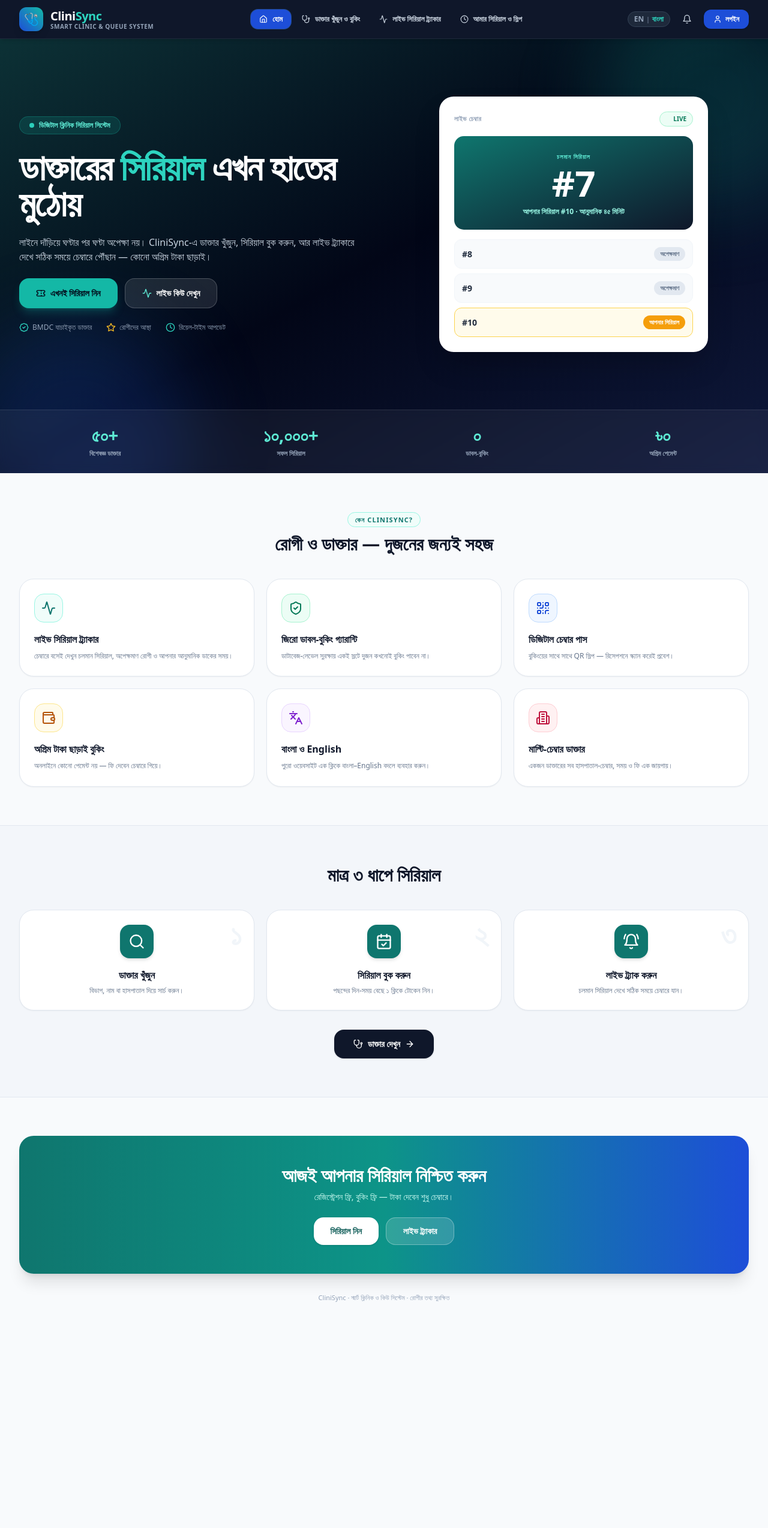
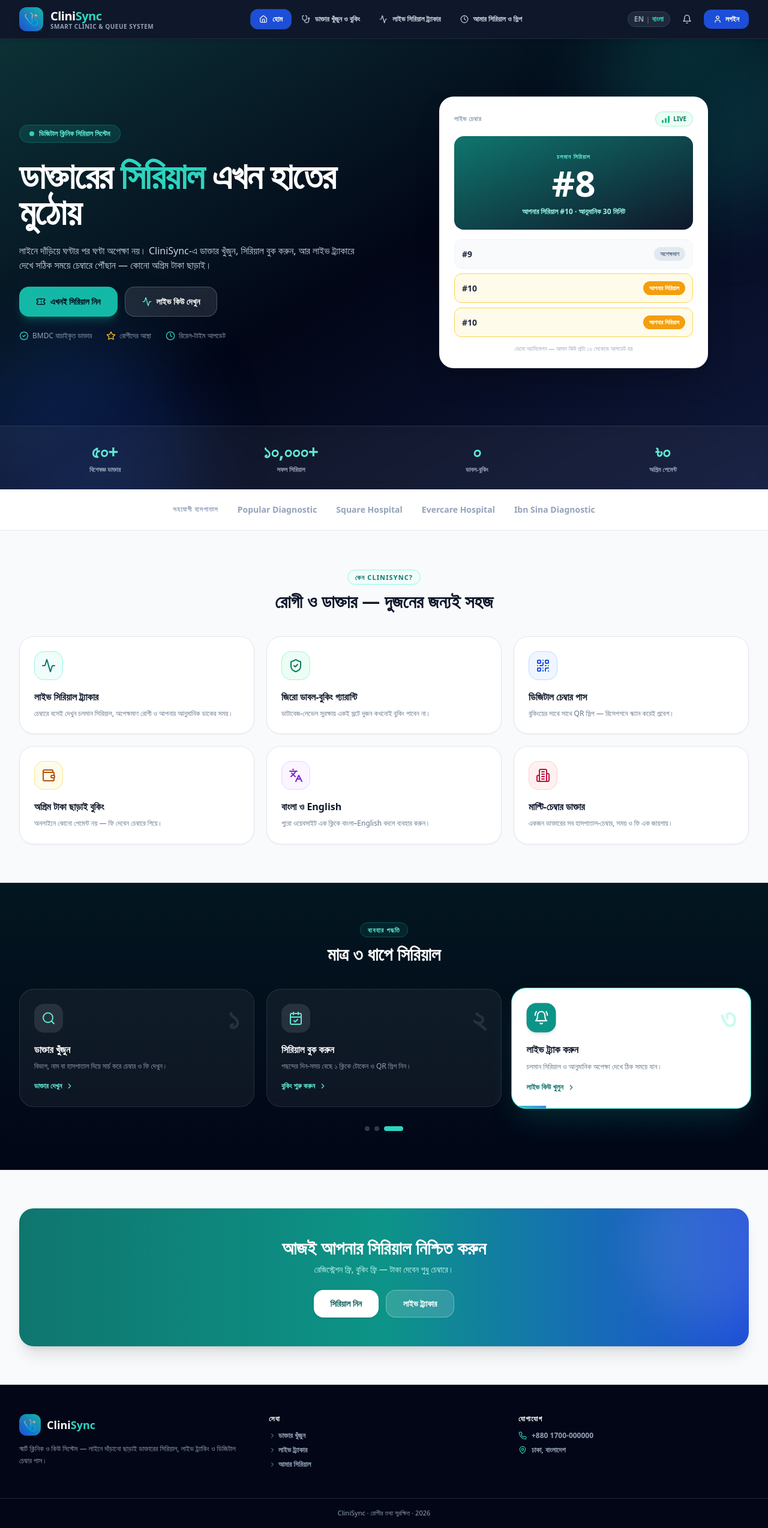
Before and after one commit to ashraf1600/Clinisync, a React (Vite) app in the folder frontend/: page / in a window 1280 px wide. Shown: the whole page at 60% size. Before the commit the page ends 2236 px from the top, so only its background shows below. Built offline with nearby package versions, Linux system fonts and the light colour scheme; no server answers.

Commit message:
feat(landing): animated steps + ticking LIVE card, pro polish

```diff
--- a/frontend/src/features/landing/LandingPage.tsx
+++ b/frontend/src/features/landing/LandingPage.tsx
@@ -1,4 +1,4 @@
-import React from 'react';
+import React, { useState, useEffect } from 'react';
 import {
   Stethoscope,
   Activity,
@@ -15,6 +15,9 @@
   Star,
   Clock,
   BadgeCheck,
+  Phone,
+  MapPin,
+  ChevronRight,
 } from 'lucide-react';
 import { useLanguage } from '../../context/LanguageContext';
 
@@ -22,9 +25,35 @@
   onNavigate: (tab: string) => void;
 }
 
+// Simulated live chamber: serving serial ticks forward like the real tracker
+const SERVE_CYCLE = [7, 8, 9];
+const MY_SERIAL = 10;
+const MIN_PER_PATIENT = 15;
+
 export const LandingPage: React.FC<LandingPageProps> = ({ onNavigate }) => {
   const { language } = useLanguage();
   const bn = language === 'bn';
+
+  // Ticking LIVE demo
+  const [serveIdx, setServeIdx] = useState(0);
+  const [paused, setPaused] = useState(false);
+  useEffect(() => {
+    if (paused) return;
+    const id = setInterval(() => setServeIdx((i) => (i + 1) % SERVE_CYCLE.length), 3000);
+    return () => clearInterval(id);
+  }, [paused]);
+  const serving = SERVE_CYCLE[serveIdx];
+  const upcomingRows = [serving + 1, serving + 2, MY_SERIAL];
+  const etaMin = Math.max(5, (MY_SERIAL - serving) * MIN_PER_PATIENT);
+
+  // Auto-cycling 3 steps
+  const [activeStep, setActiveStep] = useState(0);
+  const [stepsPaused, setStepsPaused] = useState(false);
+  useEffect(() => {
+    if (stepsPaused) return;
+    const id = setInterval(() => setActiveStep((s) => (s + 1) % 3), 2800);
+    return () => clearInterval(id);
+  }, [stepsPaused]);
 
   const stats = [
     { value: bn ? '৫০+' : '50+', label: bn ? 'বিশেষজ্ঞ ডাক্তার' : 'Specialist Doctors' },
@@ -86,24 +115,29 @@
 
   const steps = [
     {
-      n: bn ? '১' : '1',
       icon: Search,
       title: bn ? 'ডাক্তার খুঁজুন' : 'Find a Doctor',
-      desc: bn ? 'বিভাগ, নাম বা হাসপাতাল দিয়ে সার্চ করুন।' : 'Search by specialty, name or hospital.',
+      desc: bn ? 'বিভাগ, নাম বা হাসপাতাল দিয়ে সার্চ করে চেম্বার ও ফি দেখুন।' : 'Search by specialty, name or hospital — see chambers and fees.',
+      action: bn ? 'ডাক্তার দেখুন' : 'Browse doctors',
+      tab: 'doctors',
     },
     {
-      n: bn ? '২' : '2',
       icon: CalendarCheck,
       title: bn ? 'সিরিয়াল বুক করুন' : 'Book Your Serial',
-      desc: bn ? 'পছন্দের দিন-সময় বেছে ১ ক্লিকে টোকেন নিন।' : 'Pick a day and time, get your token in 1 tap.',
+      desc: bn ? 'পছন্দের দিন-সময় বেছে ১ ক্লিকে টোকেন ও QR স্লিপ নিন।' : 'Pick a day and time — get your token and QR slip in 1 tap.',
+      action: bn ? 'বুকিং শুরু করুন' : 'Start booking',
+      tab: 'doctors',
     },
     {
-      n: bn ? '৩' : '3',
       icon: BellRing,
       title: bn ? 'লাইভ ট্র্যাক করুন' : 'Track It Live',
-      desc: bn ? 'চলমান সিরিয়াল দেখে সঠিক সময়ে চেম্বারে যান।' : 'Follow the live serial and arrive right on time.',
+      desc: bn ? 'চলমান সিরিয়াল ও আনুমানিক অপেক্ষা দেখে ঠিক সময়ে যান।' : 'Follow the running serial and wait estimate — arrive right on time.',
+      action: bn ? 'লাইভ কিউ খুলুন' : 'Open live queue',
+      tab: 'live-tracker',
     },
   ];
+
+  const partners = ['Popular Diagnostic', 'Square Hospital', 'Evercare Hospital', 'Ibn Sina Diagnostic'];
 
   return (
     <div className="font-sans">
@@ -113,7 +147,7 @@
         <div className="absolute -top-24 -right-24 w-96 h-96 rounded-full bg-teal-500/20 blur-3xl" />
         <div className="absolute -bottom-32 -left-16 w-96 h-96 rounded-full bg-blue-600/20 blur-3xl" />
         <div className="relative max-w-7xl mx-auto px-4 sm:px-6 lg:px-8 py-16 sm:py-24 grid grid-cols-1 lg:grid-cols-2 gap-12 items-center">
-          <div className="space-y-6">
+          <div className="space-y-6 anim-fade-up">
             <span className="inline-flex items-center gap-2 bg-teal-500/15 text-teal-300 text-xs font-bold px-4 py-1.5 rounded-full border border-teal-500/30">
               <span className="w-2 h-2 rounded-full bg-teal-400 animate-pulse" />
               {bn ? 'ডিজিটাল ক্লিনিক সিরিয়াল সিস্টেম' : 'Digital Clinic Serial System'}
@@ -153,34 +187,60 @@
             </div>
           </div>
 
-          {/* Hero visual: live serial card */}
-          <div className="relative">
-            <div className="bg-white text-slate-900 rounded-3xl p-6 shadow-2xl border border-white/10 max-w-md mx-auto">
+          {/* LIVE demo card — serving serial ticks forward every 3s */}
+          <div className="relative anim-fade-up" style={{ animationDelay: '0.15s' }}>
+            <div
+              className="bg-white text-slate-900 rounded-3xl p-6 shadow-2xl border border-white/10 max-w-md mx-auto anim-float-soft"
+              onMouseEnter={() => setPaused(true)}
+              onMouseLeave={() => setPaused(false)}
+            >
               <div className="flex items-center justify-between mb-4">
                 <span className="text-[11px] font-extrabold uppercase tracking-wider text-slate-400">
                   {bn ? 'লাইভ চেম্বার' : 'Live Chamber'}
                 </span>
                 <span className="flex items-center gap-1.5 bg-emerald-50 text-emerald-700 text-[10px] font-extrabold px-2.5 py-1 rounded-full border border-emerald-200">
-                  <span className="w-1.5 h-1.5 rounded-full bg-emerald-500 animate-ping" /> LIVE
+                  {/* equalizer bars */}
+                  <span className="flex items-end gap-[2px] h-3">
+                    {[0, 1, 2].map((i) => (
+                      <span
+                        key={i}
+                        className="w-[3px] rounded-full bg-emerald-500 origin-bottom"
+                        style={{ height: '100%', animation: 'clinisync-eq 1s ease-in-out infinite', animationDelay: `${i * 0.2}s` }}
+                      />
+                    ))}
+                  </span>
+                  LIVE
                 </span>
               </div>
-              <div className="bg-gradient-to-br from-teal-700 to-slate-900 text-white rounded-2xl p-5 text-center">
+              <div className="bg-gradient-to-br from-teal-700 to-slate-900 text-white rounded-2xl p-5 text-center overflow-hidden">
                 <span className="text-[10px] uppercase font-bold text-teal-300 tracking-widest">
                   {bn ? 'চলমান সিরিয়াল' : 'Now Serving'}
                 </span>
-                <div className="text-6xl font-black my-1">#7</div>
-                <span className="text-xs text-teal-200 font-semibold">{bn ? 'আপনার সিরিয়াল #10 · আনুমানিক ৪৫ মিনিট' : 'Your serial #10 · approx. 45 min'}</span>
+                <div key={serving} className="text-6xl font-black my-1 anim-serve-pop">#{serving}</div>
+                <span className="text-xs text-teal-200 font-semibold">
+                  {bn ? `আপনার সিরিয়াল #${MY_SERIAL} · আনুমানিক ${etaMin} মিনিট` : `Your serial #${MY_SERIAL} · approx. ${etaMin} min`}
+                </span>
               </div>
               <div className="mt-4 space-y-2">
-                {[8, 9, 10].map((s) => (
-                  <div key={s} className={`flex items-center justify-between p-3 rounded-xl border ${s === 10 ? 'bg-amber-50 border-amber-300' : 'bg-slate-50 border-slate-100'}`}>
-                    <span className="font-black text-sm text-slate-800">#{s}</span>
-                    <span className={`text-[10px] font-extrabold px-2.5 py-1 rounded-full ${s === 10 ? 'bg-amber-500 text-white' : 'bg-slate-200 text-slate-500'}`}>
-                      {s === 10 ? (bn ? 'আপনার সিরিয়াল' : 'YOURS') : (bn ? 'অপেক্ষমাণ' : 'WAITING')}
-                    </span>
-                  </div>
-                ))}
+                {upcomingRows.map((s, idx) => {
+                  const mine = s === MY_SERIAL;
+                  return (
+                    <div
+                      key={`${serving}-${s}`}
+                      className={`flex items-center justify-between p-3 rounded-xl border anim-row-in ${mine ? 'bg-amber-50 border-amber-300' : 'bg-slate-50 border-slate-100'}`}
+                      style={{ animationDelay: `${idx * 0.12}s` }}
+                    >
+                      <span className="font-black text-sm text-slate-800">#{s}</span>
+                      <span className={`text-[10px] font-extrabold px-2.5 py-1 rounded-full ${mine ? 'bg-amber-500 text-white' : 'bg-slate-200 text-slate-500'}`}>
+                        {mine ? (bn ? 'আপনার সিরিয়াল' : 'YOURS') : (bn ? 'অপেক্ষমাণ' : 'WAITING')}
+                      </span>
+                    </div>
+                  );
+                })}
               </div>
+              <p className="text-center text-[10px] text-slate-400 mt-3">
+                {bn ? 'ডেমো অ্যানিমেশন — আসল কিউ প্রতি ১২ সেকেন্ডে আপডেট হয়' : 'Demo animation — the real queue updates every 12 seconds'}
+              </p>
             </div>
           </div>
         </div>
@@ -195,6 +255,18 @@
               </div>
             ))}
           </div>
+        </div>
+      </section>
+
+      {/* PARTNERS */}
+      <section className="border-b border-slate-200 bg-white">
+        <div className="max-w-7xl mx-auto px-4 sm:px-6 lg:px-8 py-6 flex flex-wrap items-center justify-center gap-x-8 gap-y-3">
+          <span className="text-[11px] font-bold uppercase tracking-widest text-slate-400">
+            {bn ? 'সহযোগী হাসপাতাল' : 'Partner Hospitals'}
+          </span>
+          {partners.map((p) => (
+            <span key={p} className="text-sm font-extrabold text-slate-400 hover:text-teal-700 transition">{p}</span>
+          ))}
         </div>
       </section>
 
@@ -224,54 +296,88 @@
         </div>
       </section>
 
-      {/* HOW IT WORKS */}
-      <section className="bg-slate-100/70 border-y border-slate-200">
-        <div className="max-w-7xl mx-auto px-4 sm:px-6 lg:px-8 py-16">
+      {/* HOW IT WORKS — auto-cycling animated steps */}
+      <section className="bg-slate-950 text-white border-y border-slate-800 relative overflow-hidden">
+        <div className="absolute inset-0 bg-gradient-to-b from-teal-950/40 to-transparent" />
+        <div className="relative max-w-7xl mx-auto px-4 sm:px-6 lg:px-8 py-16">
           <div className="text-center mb-10">
-            <h2 className="text-2xl sm:text-3xl font-black text-slate-900">
+            <span className="text-[11px] font-extrabold uppercase tracking-widest text-teal-300 bg-teal-500/10 px-3 py-1 rounded-full border border-teal-500/30">
+              {bn ? 'ব্যবহার পদ্ধতি' : 'How It Works'}
+            </span>
+            <h2 className="text-2xl sm:text-3xl font-black mt-3">
               {bn ? 'মাত্র ৩ ধাপে সিরিয়াল' : 'Serial in Just 3 Steps'}
             </h2>
           </div>
-          <div className="grid grid-cols-1 md:grid-cols-3 gap-5">
-            {steps.map((s) => {
+          <div
+            className="grid grid-cols-1 md:grid-cols-3 gap-5"
+            onMouseEnter={() => setStepsPaused(true)}
+            onMouseLeave={() => setStepsPaused(false)}
+          >
+            {steps.map((s, i) => {
               const Icon = s.icon;
+              const active = i === activeStep;
               return (
-                <div key={s.n} className="relative bg-white rounded-3xl p-6 border border-slate-200 shadow-sm text-center">
-                  <span className="absolute top-4 right-5 text-5xl font-black text-slate-100">{s.n}</span>
-                  <div className="w-14 h-14 rounded-2xl bg-teal-700 text-white flex items-center justify-center mx-auto mb-4 shadow-md">
-                    <Icon className="w-7 h-7" />
+                <button
+                  key={s.title}
+                  onClick={() => { setActiveStep(i); onNavigate(s.tab); }}
+                  className={`relative rounded-3xl p-6 border text-left transition-all duration-300 cursor-pointer overflow-hidden ${
+                    active
+                      ? 'bg-white text-slate-900 border-teal-400 shadow-2xl shadow-teal-500/20 scale-[1.02]'
+                      : 'bg-white/5 text-white border-white/10 hover:bg-white/10'
+                  }`}
+                >
+                  {/* progress fill while active */}
+                  {active && !stepsPaused && (
+                    <span
+                      key={activeStep}
+                      className="absolute bottom-0 left-0 h-1 bg-gradient-to-r from-teal-400 to-blue-500"
+                      style={{ animation: 'clinisync-progress-fill 2.8s linear both' }}
+                    />
+                  )}
+                  <div className="flex items-center justify-between mb-4">
+                    <span className={`w-12 h-12 rounded-2xl flex items-center justify-center transition-all ${active ? 'bg-teal-600 text-white shadow-md' : 'bg-white/10 text-teal-300'}`}>
+                      <Icon className="w-6 h-6" />
+                    </span>
+                    <span className={`text-5xl font-black ${active ? 'text-teal-100' : 'text-white/10'}`}>
+                      {bn ? ['১', '২', '৩'][i] : i + 1}
+                    </span>
                   </div>
-                  <h3 className="font-extrabold text-slate-900">{s.title}</h3>
-                  <p className="text-xs text-slate-500 mt-1.5">{s.desc}</p>
-                </div>
+                  <h3 className={`font-extrabold ${active ? 'text-slate-900' : ''}`}>{s.title}</h3>
+                  <p className={`text-xs mt-1.5 leading-relaxed ${active ? 'text-slate-500' : 'text-slate-400'}`}>{s.desc}</p>
+                  <span className={`inline-flex items-center gap-1.5 mt-4 text-xs font-bold ${active ? 'text-teal-700' : 'text-teal-300'}`}>
+                    {s.action} <ChevronRight className="w-3.5 h-3.5" />
+                  </span>
+                </button>
               );
             })}
           </div>
-          <div className="text-center mt-8">
-            <button
-              onClick={() => onNavigate('doctors')}
-              className="px-8 py-3.5 bg-slate-900 hover:bg-slate-800 text-white rounded-2xl text-sm font-bold transition shadow inline-flex items-center gap-2 cursor-pointer"
-            >
-              <Stethoscope className="w-4 h-4" />
-              {bn ? 'ডাক্তার দেখুন' : 'Browse Doctors'}
-              <ArrowRight className="w-4 h-4" />
-            </button>
+          {/* step dots */}
+          <div className="flex justify-center gap-2 mt-8">
+            {steps.map((s, i) => (
+              <button
+                key={s.title}
+                aria-label={`Step ${i + 1}`}
+                onClick={() => setActiveStep(i)}
+                className={`h-2 rounded-full transition-all cursor-pointer ${i === activeStep ? 'w-8 bg-teal-400' : 'w-2 bg-white/20 hover:bg-white/40'}`}
+              />
+            ))}
           </div>
         </div>
       </section>
 
-      {/* CTA + FOOTER */}
+      {/* CTA */}
       <section className="max-w-7xl mx-auto px-4 sm:px-6 lg:px-8 py-16">
-        <div className="bg-gradient-to-r from-teal-700 via-teal-600 to-blue-700 rounded-3xl p-8 sm:p-12 text-center text-white shadow-xl">
-          <h2 className="text-2xl sm:text-3xl font-black">
+        <div className="bg-gradient-to-r from-teal-700 via-teal-600 to-blue-700 rounded-3xl p-8 sm:p-12 text-center text-white shadow-xl relative overflow-hidden">
+          <div className="absolute -top-16 -right-16 w-64 h-64 rounded-full bg-white/10 blur-2xl" />
+          <h2 className="text-2xl sm:text-3xl font-black relative">
             {bn ? 'আজই আপনার সিরিয়াল নিশ্চিত করুন' : 'Secure Your Serial Today'}
           </h2>
-          <p className="text-teal-100 text-sm mt-2 max-w-xl mx-auto">
+          <p className="text-teal-100 text-sm mt-2 max-w-xl mx-auto relative">
             {bn
               ? 'রেজিস্ট্রেশন ফ্রি, বুকিং ফ্রি — টাকা দেবেন শুধু চেম্বারে।'
               : 'Free registration, free booking — pay only at the chamber.'}
           </p>
-          <div className="flex flex-wrap justify-center gap-3 mt-6">
+          <div className="flex flex-wrap justify-center gap-3 mt-6 relative">
             <button
               onClick={() => onNavigate('doctors')}
               className="px-7 py-3 bg-white text-teal-800 rounded-2xl text-sm font-black hover:bg-teal-50 transition shadow cursor-pointer"
@@ -286,10 +392,50 @@
             </button>
           </div>
         </div>
-        <p className="text-center text-[11px] text-slate-400 mt-8">
-          CliniSync · {bn ? 'স্মার্ট ক্লিনিক ও কিউ সিস্টেম' : 'Smart Clinic & Queue System'} · {bn ? 'রোগীর তথ্য সুরক্ষিত' : 'Patient data protected'}
-        </p>
       </section>
+
+      {/* FOOTER */}
+      <footer className="bg-slate-950 text-slate-400 border-t border-slate-800">
+        <div className="max-w-7xl mx-auto px-4 sm:px-6 lg:px-8 py-12 grid grid-cols-1 sm:grid-cols-3 gap-8">
+          <div>
+            <div className="flex items-center gap-2.5 mb-3">
+              <div className="w-9 h-9 rounded-xl bg-gradient-to-tr from-blue-700 to-teal-500 flex items-center justify-center text-lg">🩺</div>
+              <span className="text-lg font-extrabold text-white">Clini<span className="text-teal-400">Sync</span></span>
+            </div>
+            <p className="text-xs leading-relaxed">
+              {bn
+                ? 'স্মার্ট ক্লিনিক ও কিউ সিস্টেম — লাইনে দাঁড়ানো ছাড়াই ডাক্তারের সিরিয়াল, লাইভ ট্র্যাকিং ও ডিজিটাল চেম্বার পাস।'
+                : 'Smart clinic and queue system — doctor serials, live tracking and digital chamber passes with no standing in line.'}
+            </p>
+          </div>
+          <div>
+            <h4 className="text-white text-xs font-extrabold uppercase tracking-widest mb-3">{bn ? 'সেবা' : 'Services'}</h4>
+            <div className="flex flex-col items-start gap-2 text-xs font-semibold">
+              {[
+                { label: bn ? 'ডাক্তার খুঁজুন' : 'Find doctors', tab: 'doctors' },
+                { label: bn ? 'লাইভ ট্র্যাকার' : 'Live tracker', tab: 'live-tracker' },
+                { label: bn ? 'আমার সিরিয়াল' : 'My serials', tab: 'my-appointments' },
+              ].map((l) => (
+                <button key={l.tab} onClick={() => onNavigate(l.tab)} className="hover:text-teal-300 transition flex items-center gap-1 cursor-pointer">
+                  <ChevronRight className="w-3 h-3" /> {l.label}
+                </button>
+              ))}
+            </div>
+          </div>
+          <div>
+            <h4 className="text-white text-xs font-extrabold uppercase tracking-widest mb-3">{bn ? 'যোগাযোগ' : 'Contact'}</h4>
+            <div className="space-y-2 text-xs font-semibold">
+              <span className="flex items-center gap-2"><Phone className="w-3.5 h-3.5 text-teal-400" /> +880 1700-000000</span>
+              <span className="flex items-center gap-2"><MapPin className="w-3.5 h-3.5 text-teal-400" />{bn ? 'ঢাকা, বাংলাদেশ' : 'Dhaka, Bangladesh'}</span>
+            </div>
+          </div>
+        </div>
+        <div className="border-t border-slate-800">
+          <p className="text-center text-[11px] py-4">
+            CliniSync · {bn ? 'রোগীর তথ্য সুরক্ষিত' : 'Patient data protected'} · 2026
+          </p>
+        </div>
+      </footer>
     </div>
   );
 };
--- a/frontend/src/index.css
+++ b/frontend/src/index.css
@@ -13,3 +13,47 @@
   color: #0F172A;
   -webkit-font-smoothing: antialiased;
 }
+
+/* ---------- CliniSync landing motion ---------- */
+@keyframes clinisync-serve-pop {
+  0% { transform: scale(0.6); opacity: 0; }
+  35% { transform: scale(1.12); opacity: 1; }
+  60% { transform: scale(1); }
+  100% { transform: scale(1); opacity: 1; }
+}
+
+@keyframes clinisync-row-in {
+  from { transform: translateY(14px); opacity: 0; }
+  to { transform: translateY(0); opacity: 1; }
+}
+
+@keyframes clinisync-progress-fill {
+  from { width: 0%; }
+  to { width: 100%; }
+}
+
+@keyframes clinisync-float-soft {
+  0%, 100% { transform: translateY(0); }
+  50% { transform: translateY(-10px); }
+}
+
+@keyframes clinisync-fade-up {
+  from { transform: translateY(22px); opacity: 0; }
+  to { transform: translateY(0); opacity: 1; }
+}
+
+@keyframes clinisync-eq {
+  0%, 100% { transform: scaleY(0.4); }
+  50% { transform: scaleY(1); }
+}
+
+.anim-serve-pop { animation: clinisync-serve-pop 0.55s ease-out both; }
+.anim-row-in { animation: clinisync-row-in 0.45s ease-out both; }
+.anim-float-soft { animation: clinisync-float-soft 6s ease-in-out infinite; }
+.anim-fade-up { animation: clinisync-fade-up 0.7s ease-out both; }
+
+@media (prefers-reduced-motion: reduce) {
+  .anim-serve-pop, .anim-row-in, .anim-float-soft, .anim-fade-up {
+    animation: none;
+  }
+}
```
